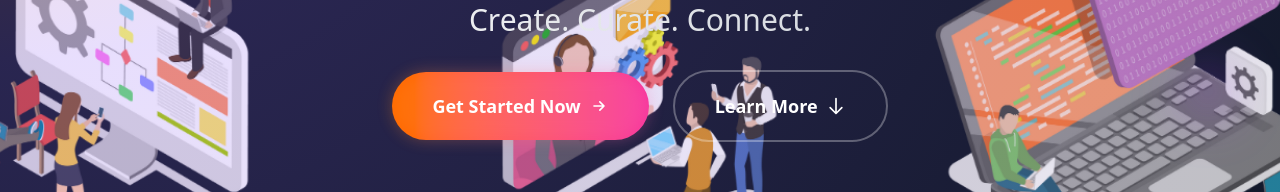
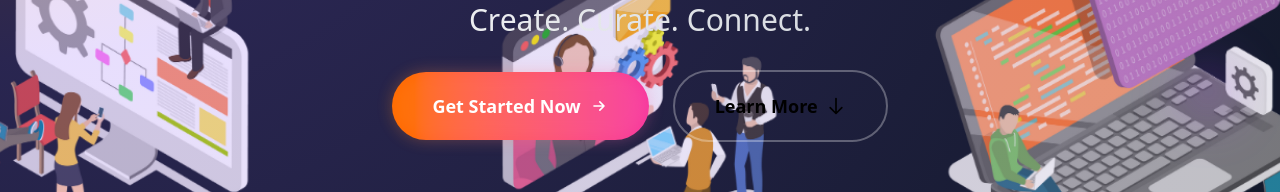
Before and after one commit to janvinaik1/BlogFolio, a React (Vite) app: page / in a window 1280 px wide. Shown: the part 464-656 px from the top of the page. Built offline with nearby package versions, Linux system fonts and the light colour scheme.

Commit message:
updated basicinfo component

```diff
--- a/src/components/view_portfolio/BasicInfo.jsx
+++ b/src/components/view_portfolio/BasicInfo.jsx
@@ -110,7 +110,7 @@ const SocialLinks = ({ socialLinks }) => (
 
 // Action buttons component
 const ActionButtons = ({ portfolio, scrollToContact }) => {
-  const blogLink = `http://localhost:5173/public/home?authorId=${portfolio._id}`;
+  const blogLink = `https://personal-blog-portfolio-frontend.vercel.app/public/home?authorId=${portfolio._id}`;
 
   return (
     <motion.div
--- a/src/pages/LandingPage.jsx
+++ b/src/pages/LandingPage.jsx
@@ -88,9 +88,9 @@ const LandingPage = () => {
 
             <a
               href="#features"
-              className="group inline-flex items-center justify-center px-10 py-5 text-lg font-bold text-white transition-all duration-300 bg-transparent border-2 border-white/30 rounded-full hover:border-orange-400 hover:bg-orange-400/10 hover:scale-105"
+              className="group inline-flex items-center justify-center px-10 py-5 text-lg font-bold text-black transition-all duration-300 bg-transparent border-2 border-white/30 rounded-full hover:border-orange-400 hover:bg-orange-400/10 hover:scale-105"
             >
-              Learn More
+             <b> Learn More</b>
               <svg
                 className="w-5 h-5 ml-2 transition-transform group-hover:translate-y-1"
                 fill="none"
```
Also changed, not shown: assets/images/arjavi_janvi_ghibli.webp (deleted).
